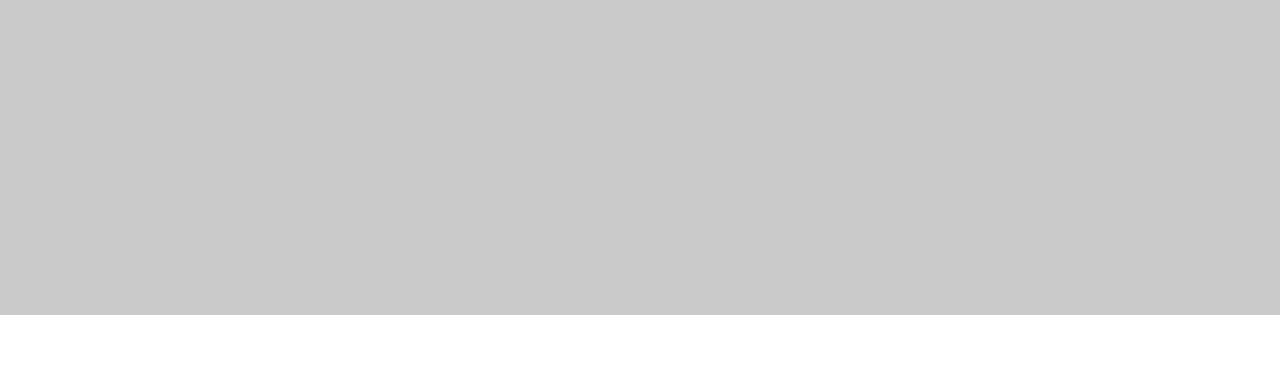
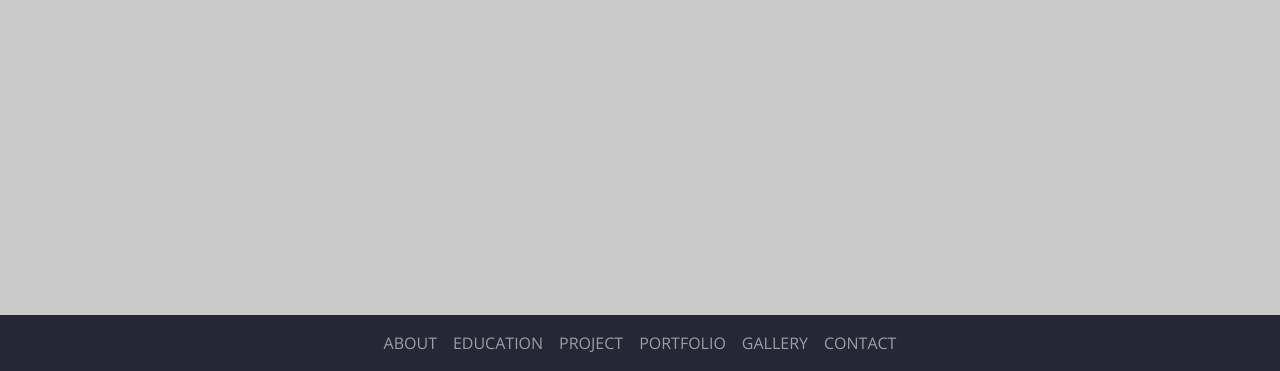
Before and after one commit to Khadiza18103316/Khadiza18103316-Khadiza18103316.github.io, a plain HTML site: page index.html in a window 1280 px wide. Shown: the part 485-856 px from the top of the page. Before the commit the page ends 800 px from the top, so only its background shows below. Drawn offline with nearby package versions, Linux system fonts and the light colour scheme.

Commit message:
navbar design

```diff
--- a/CSS/style.css
+++ b/CSS/style.css
@@ -7,3 +7,6 @@
 .banner-column {
   background-color: #8d8d8d;
 }
+.navbar-container {
+  background-color: #262637;
+}
--- a/index.html
+++ b/index.html
@@ -30,6 +30,35 @@
      </div>
     </section>
 
+    <!-- navbar section -->
+    <nav class="navbar navbar-expand-lg navbar-dark navbar-container">
+
+      <button class="navbar-toggler" type="button" data-bs-toggle="collapse" data-bs-target="#navbarSupportedContent" aria-controls="navbarSupportedContent" aria-expanded="false" aria-label="Toggle navigation">
+        <span class="navbar-toggler-icon"></span>
+      </button>
+
+        <div class="collapse navbar-collapse" id="navbarSupportedContent">
+          <ul class="navbar-nav m-auto">
+            <li class="nav-item active">
+              <a class="nav-link"  href="#About">ABOUT</a>
+            </li>
+            <li class="nav-item">
+              <a class="nav-link" href="#Education">EDUCATION</a>
+            </li>
+            <li class="nav-item">
+              <a class="nav-link" href="#Project">PROJECT</a>
+            </li>
+            <li class="nav-item">
+              <a class="nav-link" href="#Portfolio">PORTFOLIO</a>
+            </li><li class="nav-item">
+              <a class="nav-link" href="#Gallery">GALLERY</a>
+            </li><li class="nav-item">
+              <a class="nav-link" href="#Contact">CONTACT</a>
+          </ul>
+        </div>
+    </nav>
+
+
     <!-- Optional JavaScript; choose one of the two! -->
 
     <!-- Option 1: Bootstrap Bundle with Popper -->
```
